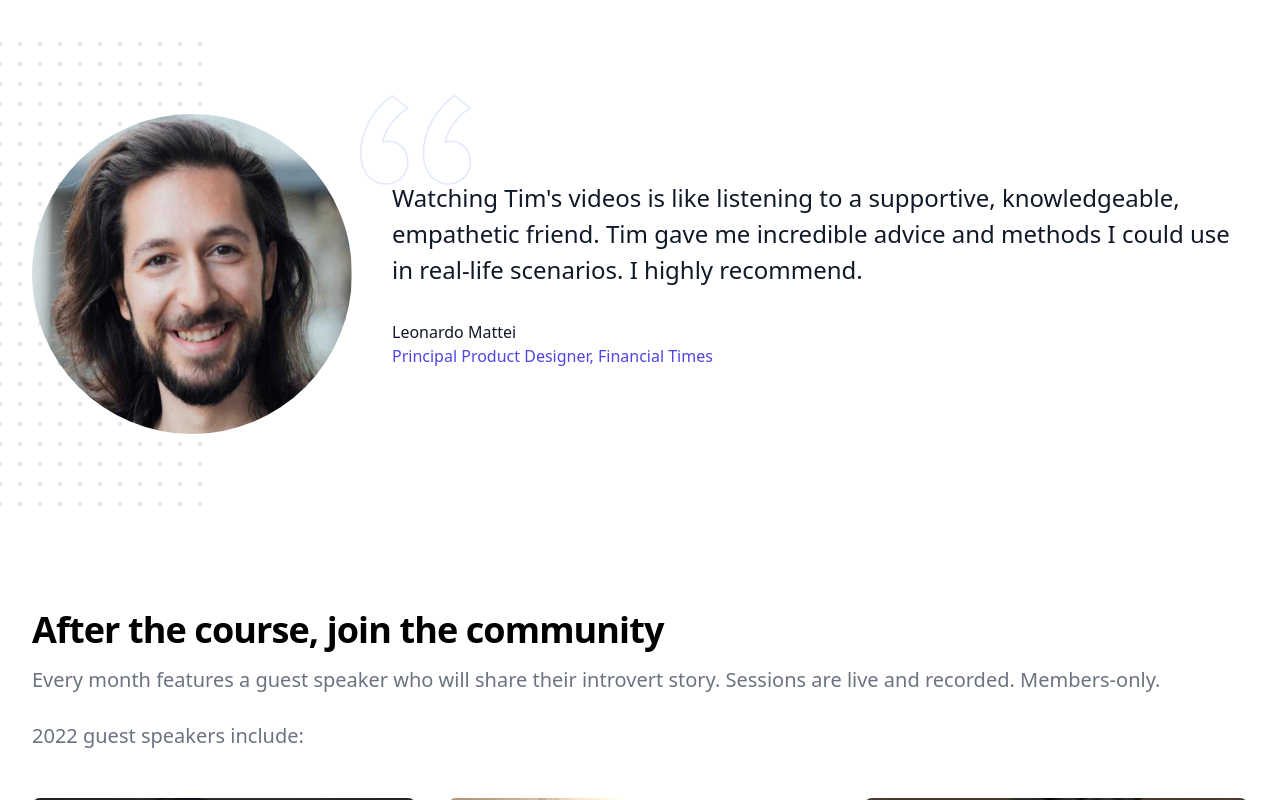
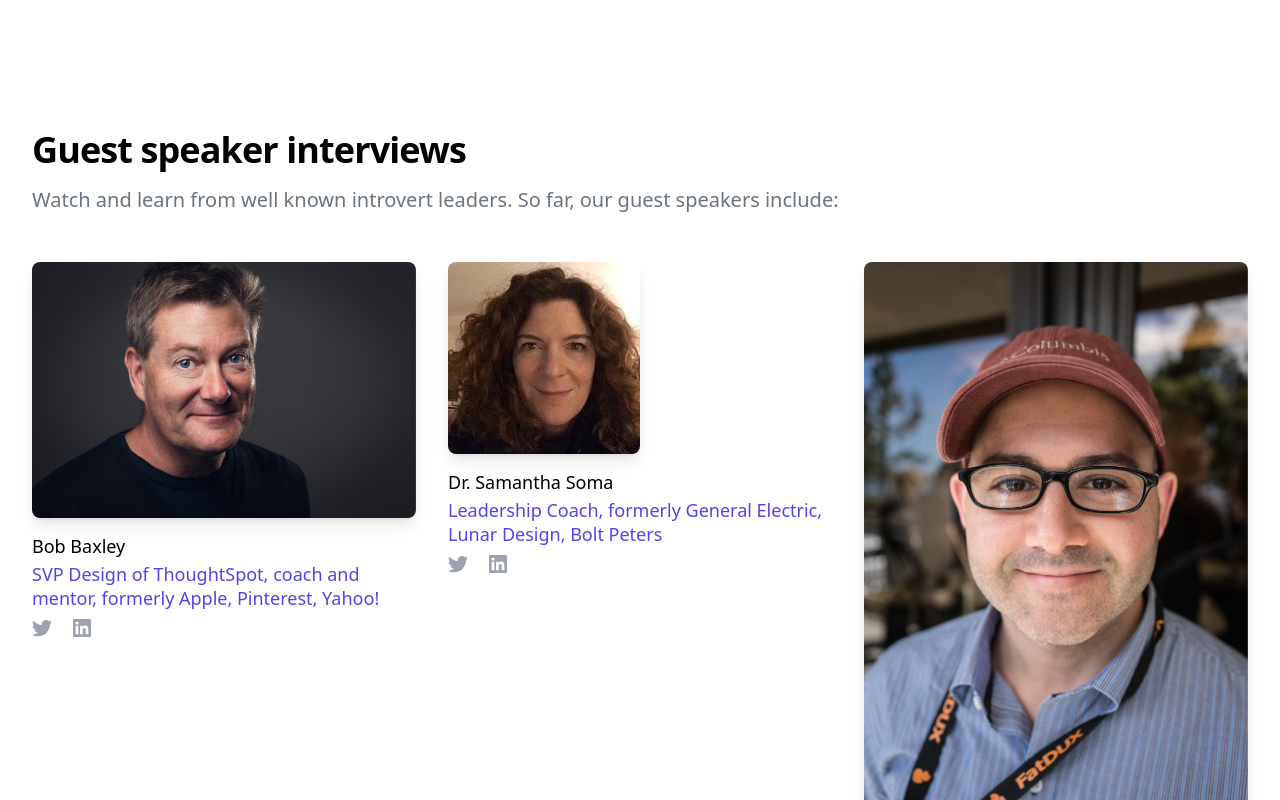
Before and after one commit to timyeothequietachievr/website, a Next.js app: page / in a window 1280 px wide. Shown: the part 4600-5400 px from the top of the page. Built offline with nearby package versions, Linux system fonts and the light colour scheme.

Commit message:
Guest speakers

```diff
--- a/components/MonthlyGuestSpeakers.jsx
+++ b/components/MonthlyGuestSpeakers.jsx
@@ -121,9 +121,10 @@ const people = [
           <div className="space-y-12">
             <div className="space-y-5 sm:space-y-4 md:max-w-xl lg:max-w-3xl xl:max-w-none">
               {/* <h2 className="text-3xl font-extrabold tracking-tight sm:text-4xl">Monthly guest speakers</h2>*/}
-              <h2 className="text-3xl font-extrabold tracking-tight sm:text-4xl">After the course, join the community</h2>
+              <h2 className="text-3xl font-extrabold tracking-tight sm:text-4xl">Guest speaker interviews</h2>
               <p className="text-xl text-gray-500">
-              Every month features a guest speaker who will share their introvert story. Sessions are live and recorded. Members-only.<br /><br />2022 guest speakers include:
+              Watch and learn from well known introvert leaders. So far, our guest speakers include:
+              {/* Every month features a guest speaker who will share their introvert story. Sessions are live and recorded. Members-only.<br /><br />2022 guest speakers include: */}
               </p>
             </div>
             <ul
--- a/pages/index.jsx
+++ b/pages/index.jsx
@@ -31,8 +31,8 @@ export default function IndexPage() {
       <Feature1 />
       <Feature2 />
       <Feature3 />
+      <MonthlyGuestSpeakers />
       <TestimonialLargeAvatar2 />
-      <MonthlyGuestSpeakers />
       <Pricing />
       <Testimonials />
       {/* <Gift /> */}
```
